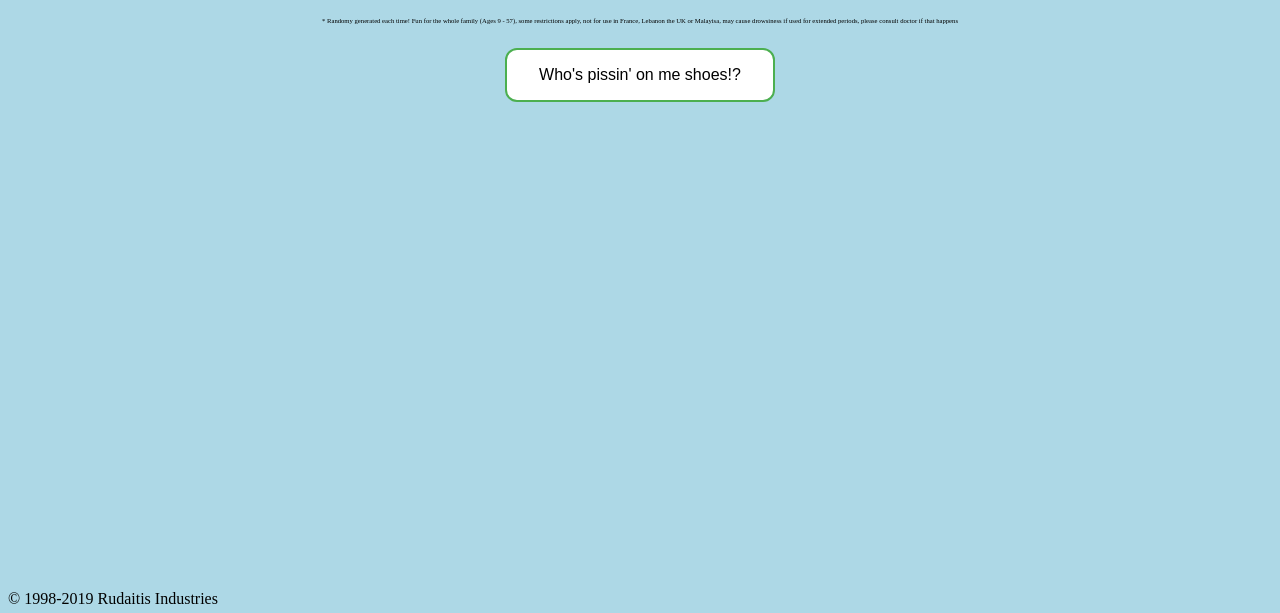
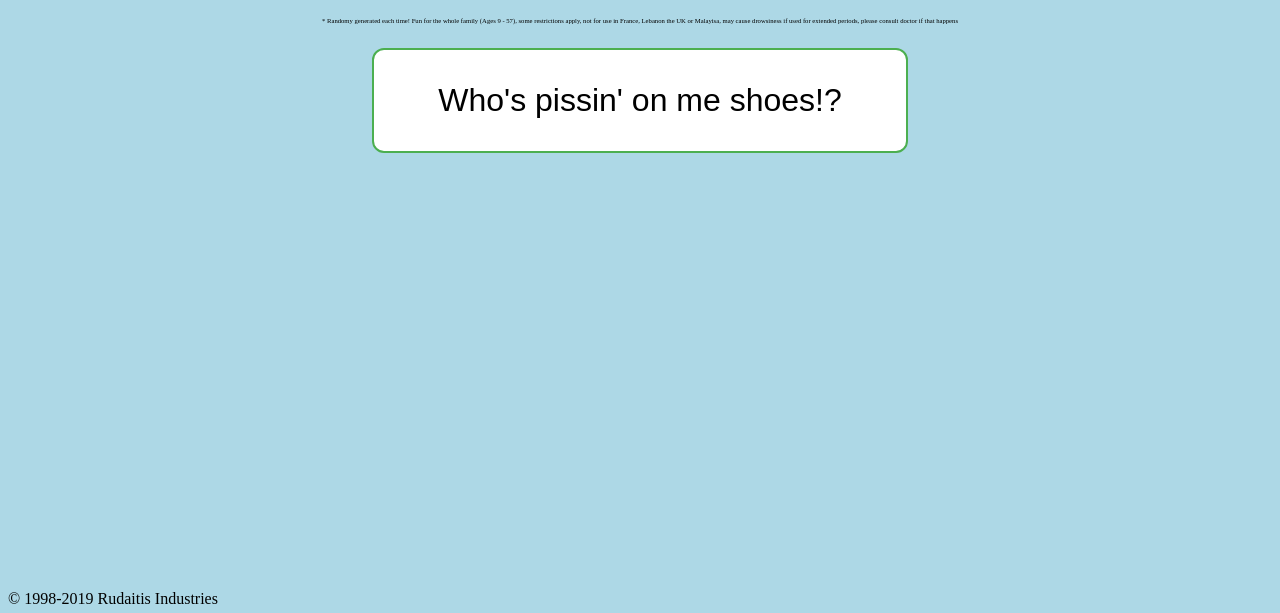
Before and after one commit to myAmericanShoes/myAmericanShoes.github.io, a plain HTML site: page index.html in a window 1280 px wide. Shown: the part 187-800 px from the top of the page. Drawn offline with Linux system fonts and the light colour scheme.

Commit message:
Update styles.css

```diff
--- a/styles.css
+++ b/styles.css
@@ -17,11 +17,11 @@ p {
   background-color: #4CAF50; /* Green */
   border: none;
   color: white;
-  padding: 16px 32px;
+  padding: 32px 64px;
   text-align: center;
   text-decoration: none;
   display: inline-block;
-  font-size: 16px;
+  font-size: 32px;
   margin: 4px 2px;
   -webkit-transition-duration: 0.4s; /* Safari */
   transition-duration: 0.4s;
```
